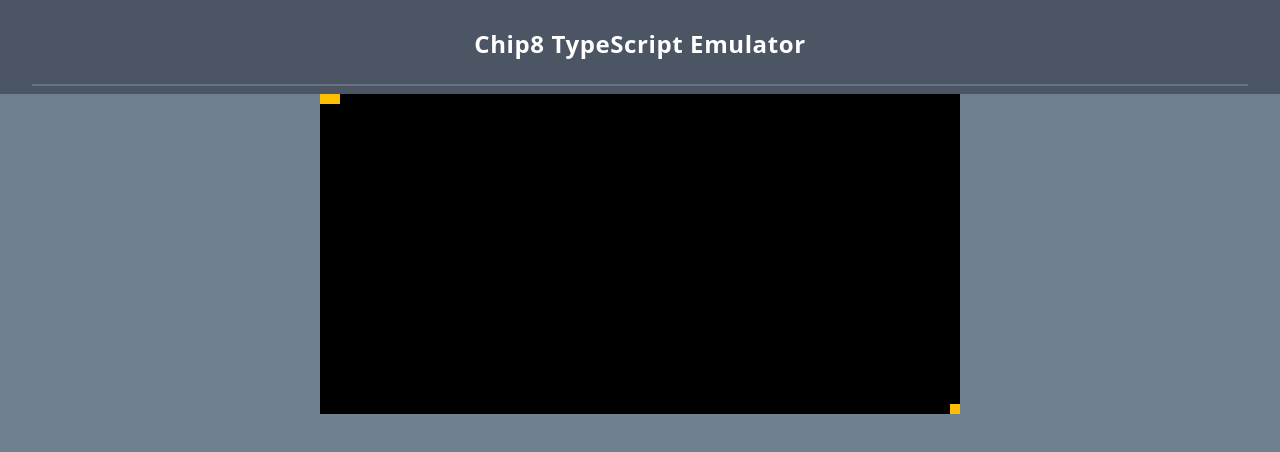
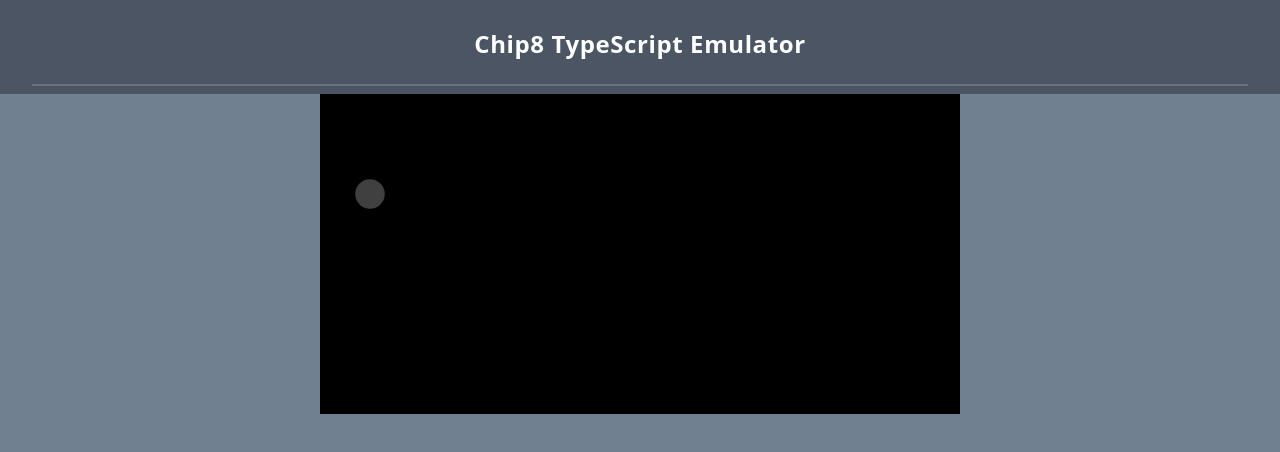
Before and after one commit to technicallynicholas/chip8ts, a React (Vite) app: page / in a window 1280 px wide. Shown: the top 452 px of the page. Built offline with nearby package versions, Linux system fonts and the light colour scheme.

Commit message:
Cleaned up canvas context and component handling to better pass references up and down the component tree.

```diff
--- a/src/App.tsx
+++ b/src/App.tsx
@@ -1,13 +1,20 @@
 import { useState } from "react";
 import "./styles/App.css";
 import Header from "./components/header";
-import EmuCanvas from "./components/emuCanvas";
+import Canvas from "./components/canvas";
 
 function App() {
+  const draw = (ctx: CanvasRenderingContext2D, frameCount: number) => {
+    ctx.clearRect(0, 0, ctx.canvas.width, ctx.canvas.height);
+    ctx.fillStyle = "#404040";
+    ctx.beginPath();
+    ctx.arc(50, 100, 20 * Math.sin(frameCount * 0.05) ** 2, 0, 2 * Math.PI);
+    ctx.fill();
+  };
   return (
     <div className="App">
       <Header />
-      <EmuCanvas />
+      <Canvas draw={draw} width={640} height={320} />
     </div>
   );
 }
--- /dev/null
+++ b/src/components/canvas.tsx
@@ -0,0 +1,17 @@
+import { useEffect, useRef } from "react";
+import useCanvas from "./hooks/useCanvas";
+
+interface CanvasProps {
+  draw: Function;
+  width: number;
+  height: number;
+}
+
+const Canvas = (props: CanvasProps) => {
+  const { draw, ...rest } = props;
+  const canvasRef = useCanvas(draw);
+
+  return <canvas ref={canvasRef} width={props.width} height={props.height} />;
+};
+
+export default Canvas;
--- a/src/components/emuCanvas.tsx
+++ b/src/components/emuCanvas.tsx
@@ -1,28 +1,6 @@
 import React, { Component } from "react";
-import Renderer from "../chip8emu/renderer";
 
 export default class emuCanvas extends Component {
-  setCanvasTarget(canvasId: string) {
-    const canvas = document.getElementById(canvasId);
-    console.log(canvas);
-    if (canvas instanceof HTMLCanvasElement) {
-      canvas.style.backgroundColor = "black";
-      const renderer = new Renderer(
-        canvas.getContext("2d")!,
-        canvas.width,
-        canvas.height,
-        10
-      );
-      renderer.testRender();
-      renderer.render();
-    } else {
-      console.log("Canvas failed to attach.");
-    }
-  }
-
-  componentDidMount(): void {
-    this.setCanvasTarget("emuScreen");
-  }
   render() {
     return (
       <div>
--- /dev/null
+++ b/src/components/hooks/useCanvas.tsx
@@ -0,0 +1,31 @@
+import { useRef, useEffect } from "react";
+
+const useCanvas = (draw: Function) => {
+  const canvasRef = useRef<HTMLCanvasElement>(null);
+
+  useEffect(() => {
+    if (canvasRef.current) {
+      const canvas = canvasRef.current;
+      const context = canvas.getContext("2d");
+      if (context) {
+        let requestAnimationId: number;
+        let counter = 0;
+        const render = (ctx: CanvasRenderingContext2D) => {
+          ctx.save();
+          ctx.clearRect(0, 0, canvas.width, canvas.height);
+          draw(ctx, counter);
+          ctx.restore();
+          counter++;
+          requestAnimationId = requestAnimationFrame(() => render(ctx));
+        };
+        render(context);
+        return () => {
+          cancelAnimationFrame(requestAnimationId);
+        };
+      }
+    }
+  });
+  return canvasRef;
+};
+
+export default useCanvas;
--- a/src/styles/App.css
+++ b/src/styles/App.css
@@ -10,7 +10,7 @@ body {
 }
 
 canvas {
-  backgroung-color: black;
+  background-color: black;
   padding: 0;
   margin: 0 auto;
   margin-bottom: 1rem;
```
